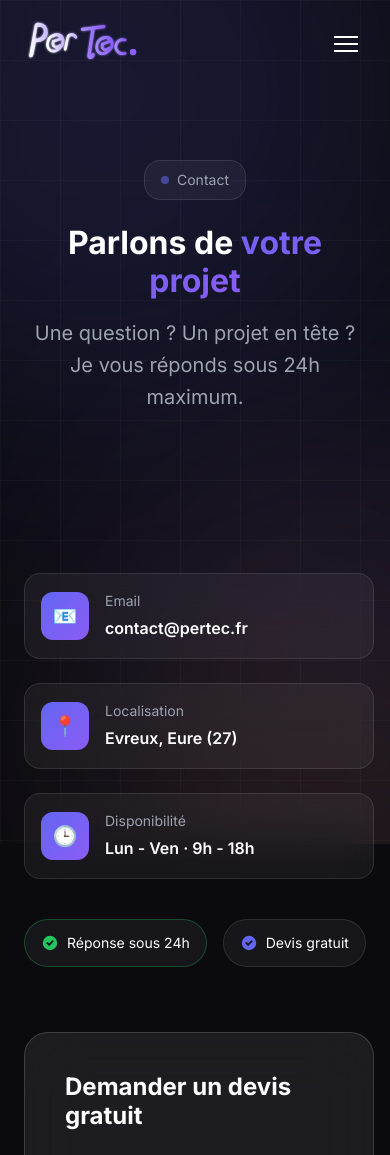
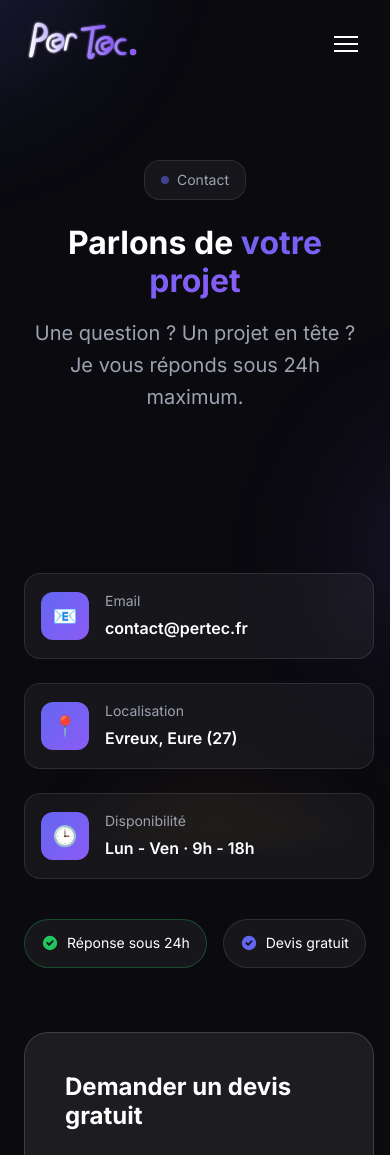
Before and after one commit to elbreizhad/PerTec, a PHP site: page /contact.html in a window 390 px wide. Shown: the top 1155 px of the page. Run offline with PHP 8.4, Linux system fonts and the light colour scheme.

Commit message:
perf: optimize animations for Safari mobile
- Add hardware acceleration (translateZ, will-change) to orbs
- Reduce blur intensity on mobile (128px → 60px)
- Disable float animation on mobile
- Reduce orb sizes on mobile
- Simplify backdrop-filter blur on mobile (10px)
- Hide grid pattern on mobile
- Disable scroll animations on mobile for smoother experience
- Safari-specific optimizations via @supports

Co-Authored-By: Claude Opus 4.5 <noreply@anthropic.com>
Claude-Session: https://claude.ai/code/session_01TUNP69hs9xUqSJbLwrpPtA

```diff
--- a/site-html/css/style.css
+++ b/site-html/css/style.css
@@ -72,6 +72,9 @@ ul {
   border-radius: 50%;
   filter: blur(128px);
   animation: float 8s ease-in-out infinite;
+  will-change: transform;
+  transform: translateZ(0);
+  -webkit-transform: translateZ(0);
 }
 
 .orb-1 {
@@ -1755,3 +1758,54 @@ button:focus-visible {
     transition-duration: 0.01ms !important;
   }
 }
+
+/* Safari Mobile Optimizations */
+@supports (-webkit-touch-callout: none) {
+  .orb {
+    filter: blur(80px);
+    animation: none;
+    opacity: 0.7;
+  }
+
+  .glass,
+  .glass-strong {
+    -webkit-backdrop-filter: blur(10px);
+    backdrop-filter: blur(10px);
+  }
+}
+
+/* Mobile Performance */
+@media (max-width: 768px) {
+  .orb {
+    filter: blur(60px);
+    animation: none;
+  }
+
+  .orb-1 { width: 300px; height: 300px; }
+  .orb-2 { width: 250px; height: 250px; }
+  .orb-3 { width: 200px; height: 200px; }
+
+  .glass,
+  .glass-strong {
+    -webkit-backdrop-filter: blur(10px);
+    backdrop-filter: blur(10px);
+  }
+
+  .grid-pattern {
+    display: none;
+  }
+
+  [data-animate] {
+    opacity: 1 !important;
+    transform: none !important;
+  }
+
+  .portfolio-card::before,
+  .feature-card::before {
+    display: none;
+  }
+
+  .scroll-progress {
+    display: none;
+  }
+}
```
